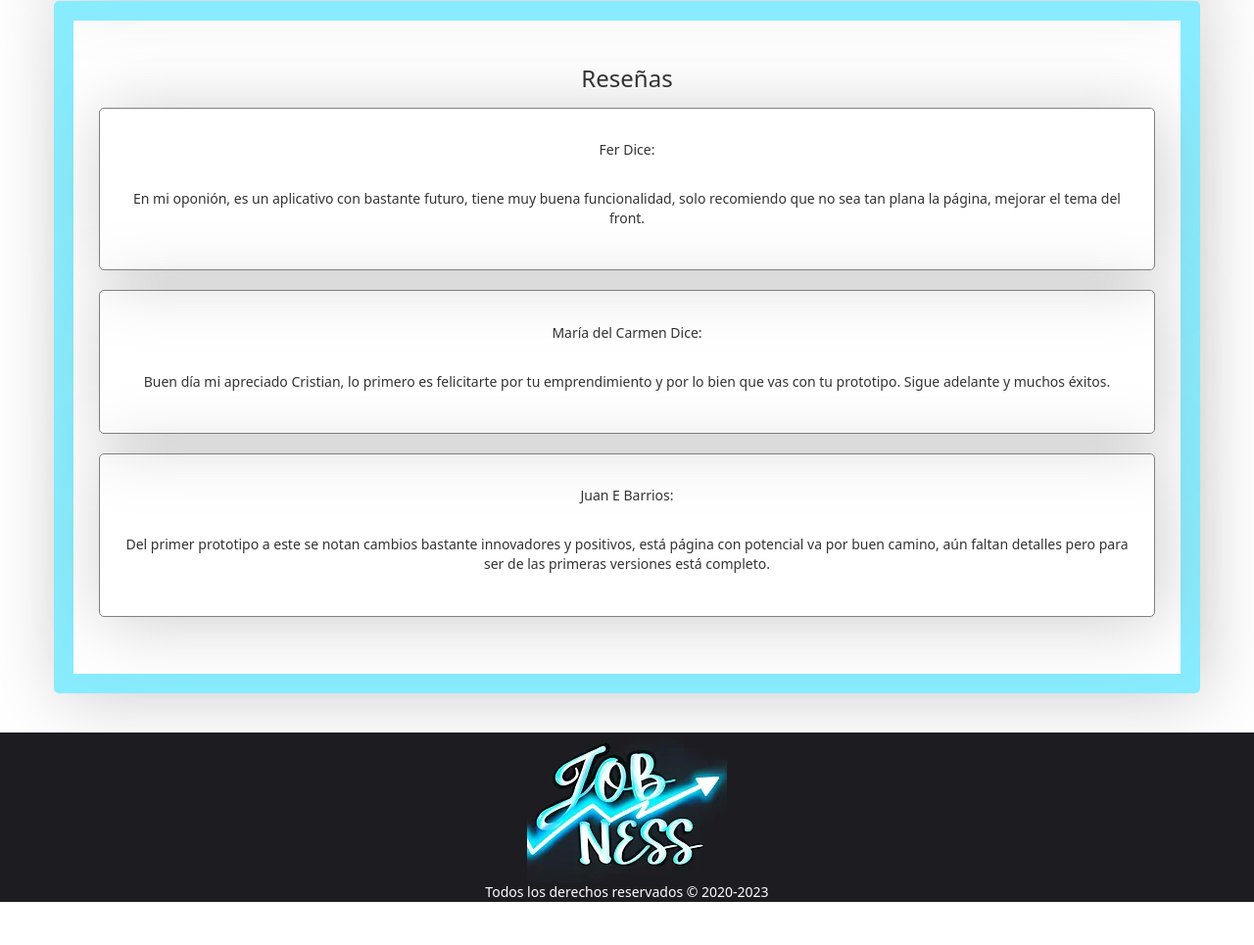
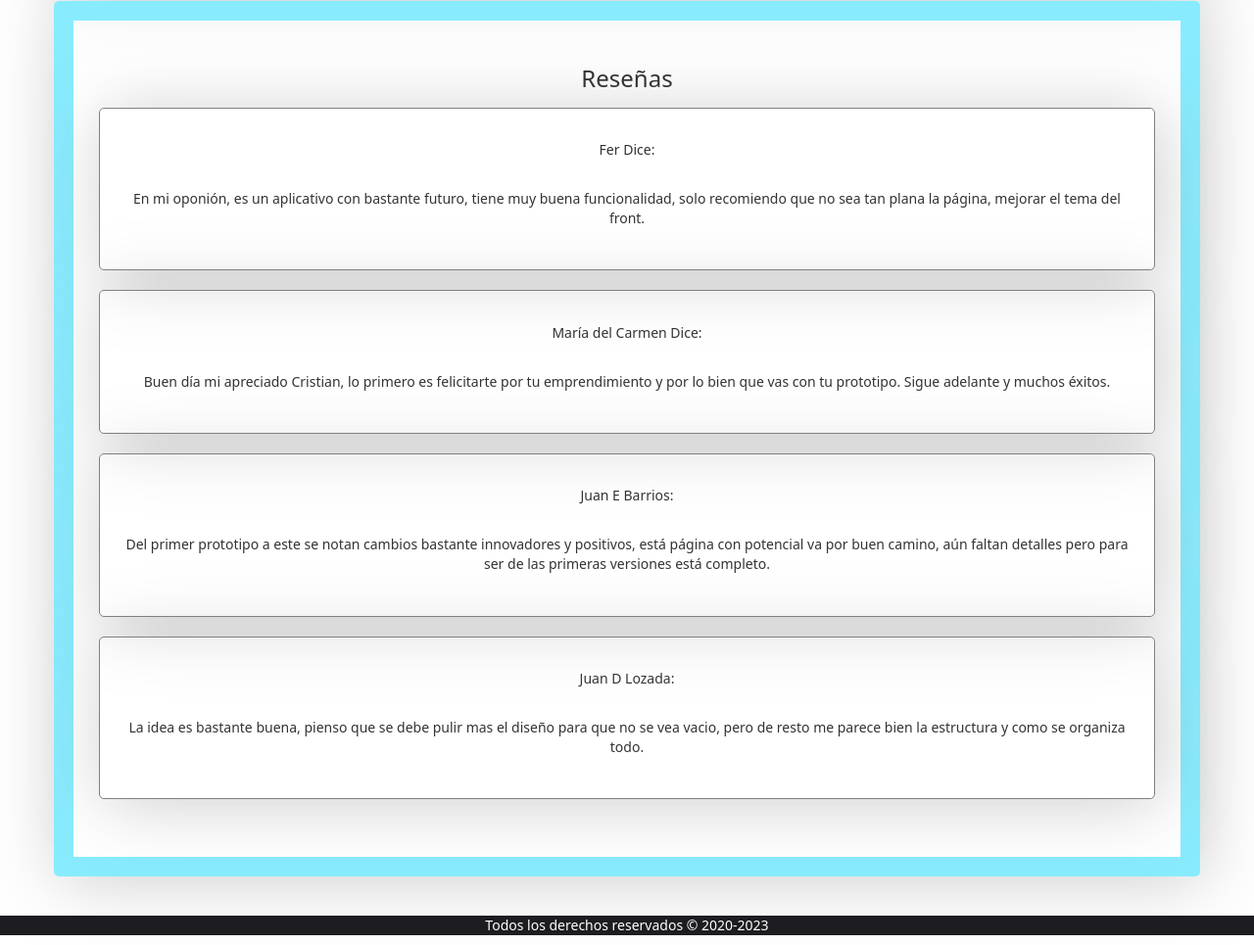
Before and after one commit to GuascaC/JobnessD, a plain HTML site: page about.html in a window 1280 px wide. Shown: the part 495-1460 px from the top of the page at 98% size. Before the commit the page ends 1426 px from the top, so only its background shows below. Drawn offline with nearby package versions, Linux system fonts and the light colour scheme.

Commit message:
Update about.html

```diff
--- a/about.html
+++ b/about.html
@@ -1,6 +1,3 @@
-
-
-
 <!DOCTYPE html>
 <html lang="es">
 <head>
@@ -14,7 +11,7 @@
   <script src="https://ajax.googleapis.com/ajax/libs/jquery/3.6.4/jquery.min.js"></script>
   <script src="https://maxcdn.bootstrapcdn.com/bootstrap/3.4.1/js/bootstrap.min.js"></script>
   <link rel="stylesheet" href="./styles/styless.css">
-  <link rel="icon" href="./img/logo.png">
+  <link rel="icon" href="./img/WhatsApp Image 2021-08-26 at 08_34_46.webp">
 </head>
 <body>
 <header class="d-flex w-100">
@@ -26,7 +23,7 @@
       <a href="https://www.linkedin.com/in/cristian-guasca-gutierrez-024017267/"><i class="fa-brands fa-linkedin"></i></a></h3>
       </div>
 <div class="logo" style="margin: 0 auto; text-align: center;">
-  <img class="rounded mx-3" src="./img/logo.png">
+  <img class="rounded mx-3" src="./img/WhatsApp Image 2021-08-26 at 08_34_46.webp">
 </div>
 
   </header>
@@ -77,19 +74,28 @@
           </div>
       </div>
       <br>
+     <div class="card text-start">
+          <div class="card-body">
+              <div class="row">
+                  <div class="col-md-12">
+                      <p class="card-title">Juan D Lozada:</p><br>
+                      <p class="card-text">La idea es bastante buena, pienso que se debe pulir mas el diseño para que no se vea vacio, pero de resto me parece bien la estructura y como se organiza todo.
+</p>
+                  </div>
+              </div>
+          </div>
+      </div>
+      <br>
         </section>
   </main>
   <br><br>
   <!--footer-->
   <footer>
-    <div class="text-center p-2 text-light">
-      <div class="d-flex justify-content-start align-items-center">
-          <img class="rounded mx-3" src="./img/logo.png">
-      </div>
-      <div>
-          <p style="color:white" class="mb-0">Todos los derechos reservados © 2020-2023</p>
-      </div>
-  </div>
+    </div>
+    <div class="text-center p-2 bg-secondary">
+    <p style="color:white">Todos los derechos reservados © 2020-2023
+    </p>
+    </div>
 </footer>
     <script src="https://kit.fontawesome.com/0bf8ac12b9.js" crossorigin="anonymous"></script> <!--Link de conexión íconos-->
 </body>
```
